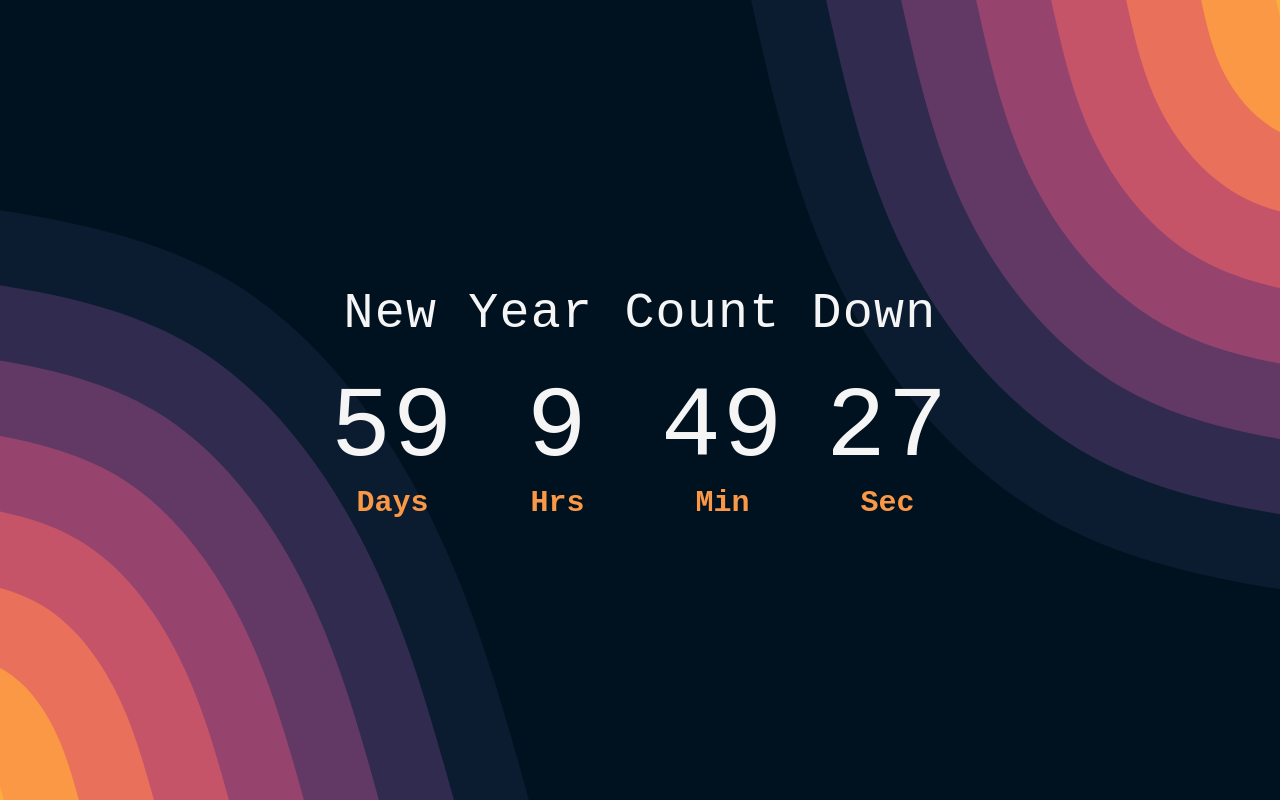
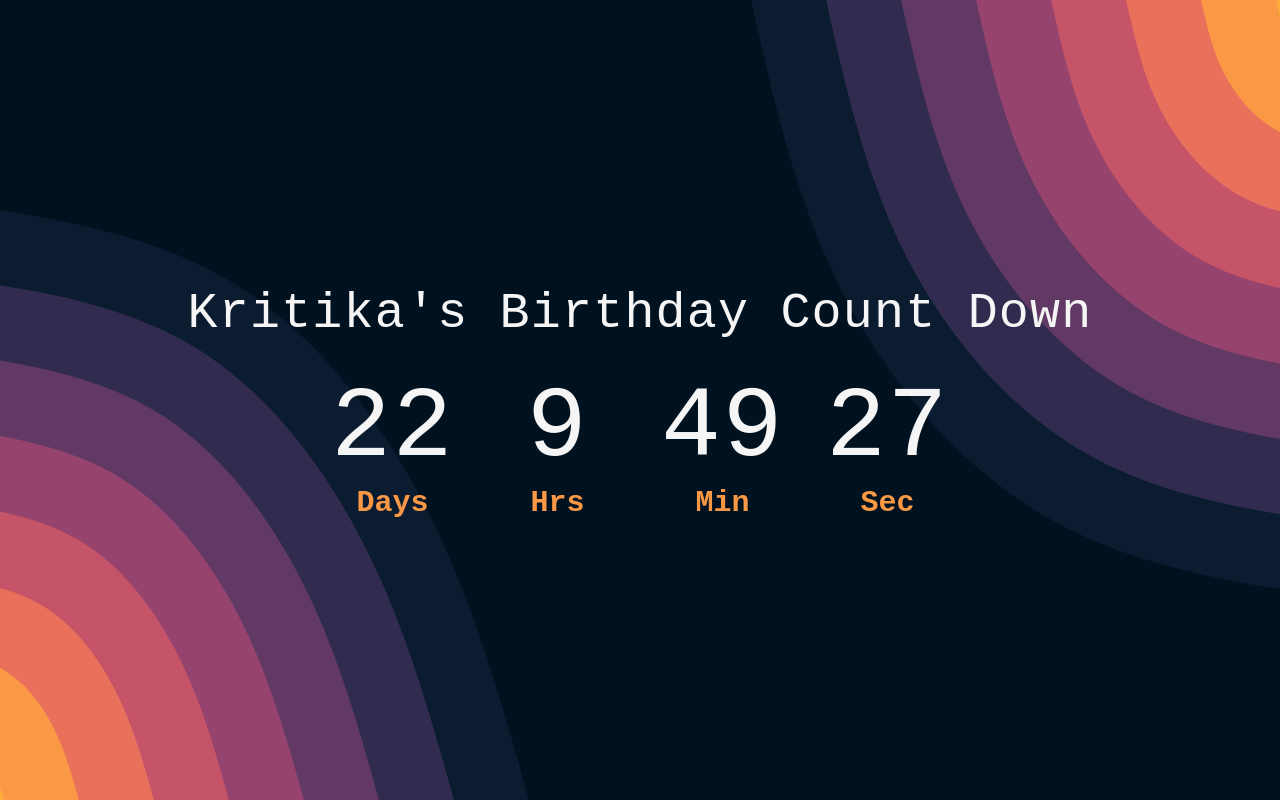
Before and after one commit to joshir16/countdown, a website: page index.html in a window 1280 px wide. Drawn offline with Linux system fonts and the light colour scheme.

Commit message:
v-- 1.0.2

```diff
--- a/index.html
+++ b/index.html
@@ -16,10 +16,12 @@
 
     <script defer src="js/script.js"></script>
 
+    <!-- <script defer src="js/extra.js"></script> -->
+
     <title>CountDown</title>
   </head>
   <body>
-    <h1 class="heading">New Year Count Down</h1>
+    <h1 class="heading">Kritika's Birthday Count Down</h1>
 
     <div class="container">
       <div class="timer">
--- a/js/script.js
+++ b/js/script.js
@@ -3,7 +3,8 @@
 "use strict";
 
 const countdown = () => {
-  const countDate = new Date("January 1, 2022 00:00:00").getTime();
+  const countDate = new Date("November 25, 2021 00:00:00").getTime();
+
   //-----------------
   const now = new Date().getTime();
   const gap = countDate - now;
```
Also changed, not shown: js/extra.js (added, +28 -0 lines).
